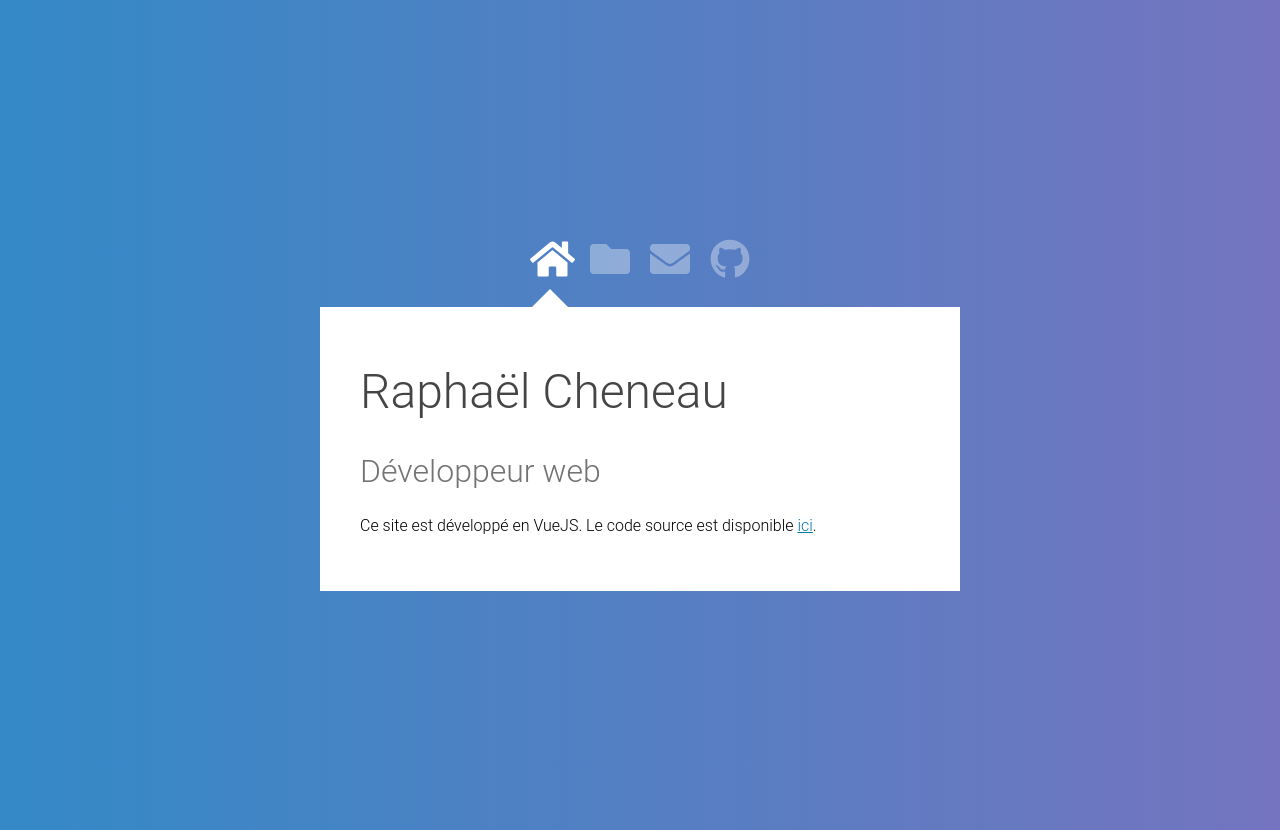
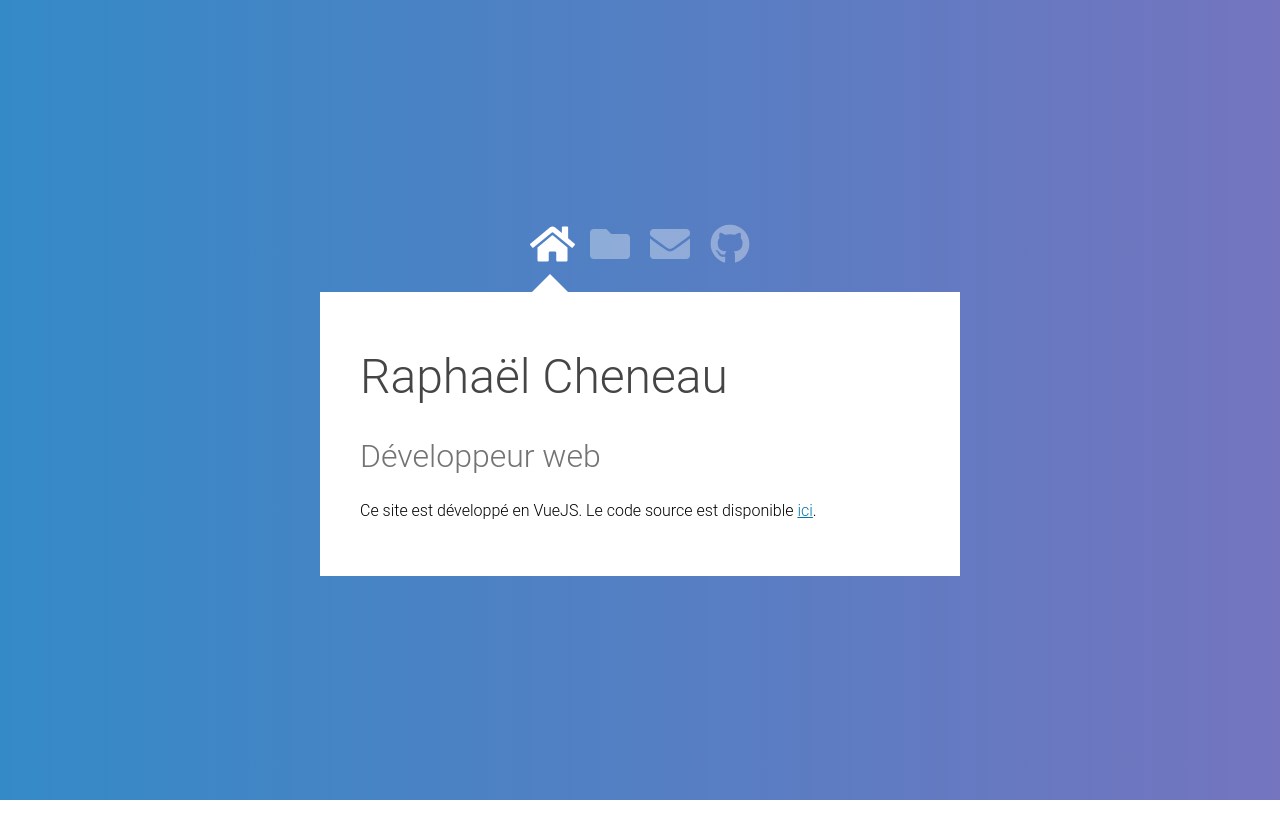
Before and after one commit to rcheneau/personal-website, a Vue app: page / in a window 1280 px wide. After the commit the page ends 800 px from the top, so only its background shows below. Built offline with nearby package versions, Linux system fonts and the light colour scheme.

Commit message:
Fix tooltip croped when height is too small

```diff
--- a/src/App.vue
+++ b/src/App.vue
@@ -75,8 +75,6 @@
         justify-content: center;
         align-items: center;
         background: linear-gradient(to right, #348AC7, #7474BF);
-        padding-top: 15px;
-        padding-bottom: 15px;
     }
 
     #main {
@@ -84,6 +82,8 @@
         flex-wrap: wrap;
         justify-content: center;
         width: 95%;
+        margin-top: 2.25em;
+        margin-bottom: 2.25em;
 
         @include md {
             width: 80%;
```
